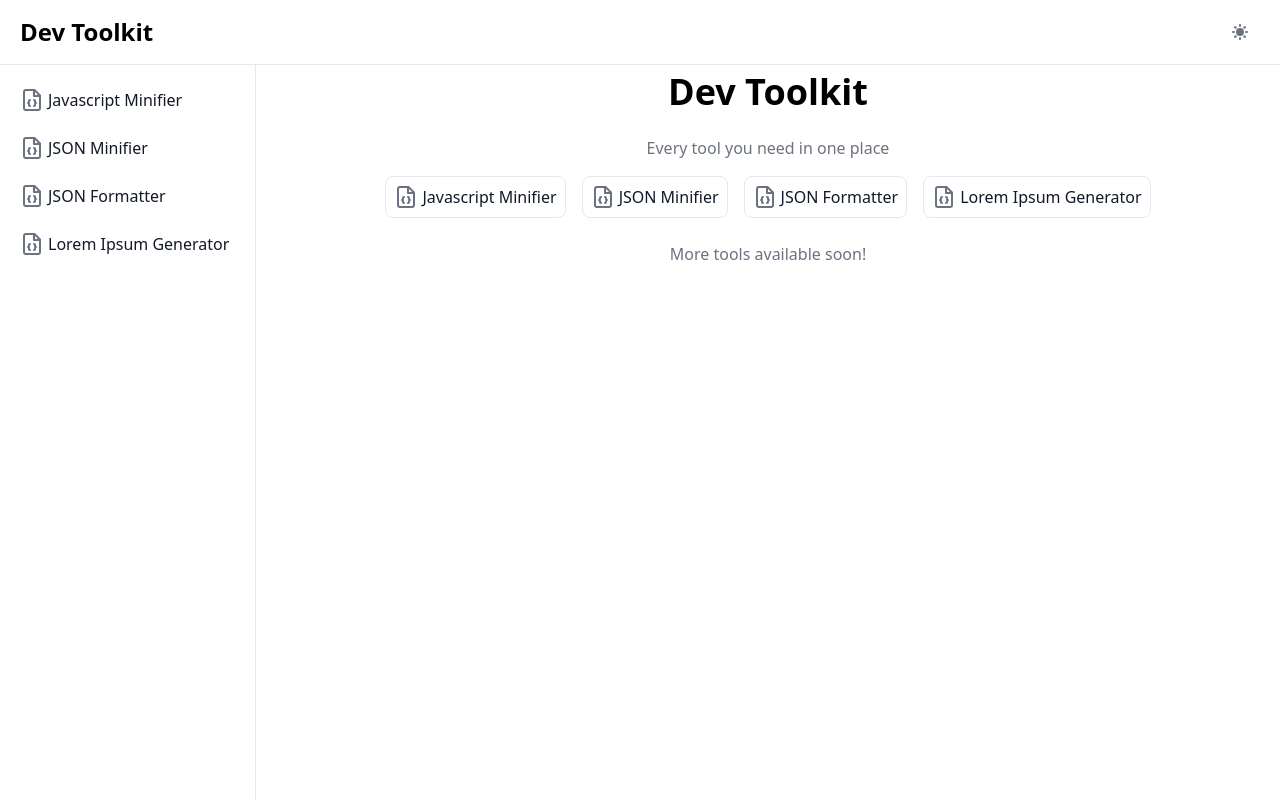
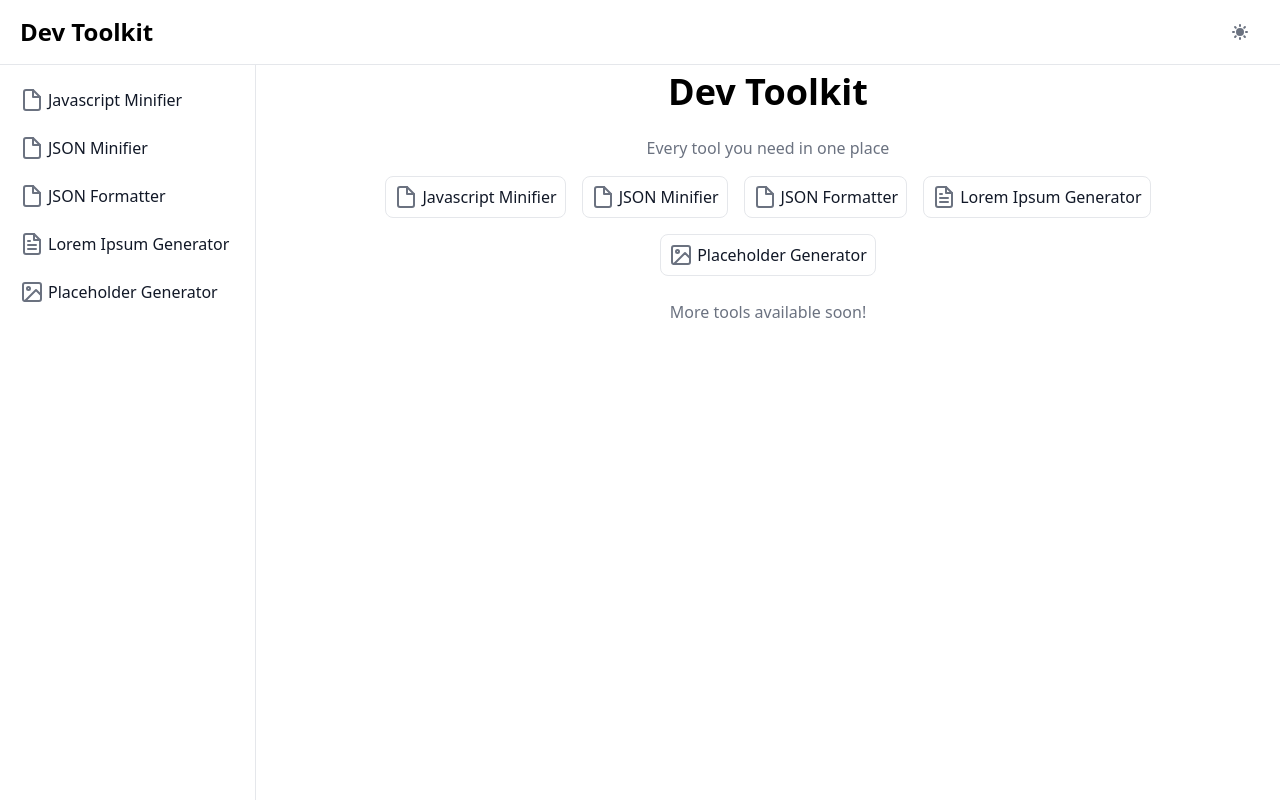
Before and after one commit to FelipeBockMagagnin/devtoolkitapp, a Next.js app: page / in a window 1280 px wide. Built offline with nearby package versions, Linux system fonts and the light colour scheme.

Commit message:
chore: improve icons

```diff
--- a/src/app/layout.js
+++ b/src/app/layout.js
@@ -8,7 +8,7 @@ import NavBar from '@/components/NavBar';
 const inter = Inter({ subsets: ['latin'] })
 
 export const metadata = {
-   title: 'Dev Tollkit',
+   title: 'Dev Toolkit',
    description: 'Every tool you need in one place',
 }
 
--- a/src/app/page.js
+++ b/src/app/page.js
@@ -1,7 +1,6 @@
 import React from "react"
 import Title from "@/components/Title"
 import Script from 'next/script'
-import { LuFileJson } from 'react-icons/lu';
 import menus from '../data/menus'
 
 export default function Home() {
@@ -18,7 +17,7 @@ export default function Home() {
               return (
                 <div key={index}>
                   <a href={menu.link} class="flex border m-2 items-center p-2 text-gray-900 rounded-lg dark:text-white hover:bg-gray-100 dark:hover:bg-gray-700">
-                    <LuFileJson class="flex-shrink-0 w-6 h-6 text-gray-500 transition duration-75 dark:text-gray-400 group-hover:text-gray-900 dark:group-hover:text-white" />
+                    {<menu.icon class="flex-shrink-0 w-6 h-6 text-gray-500 transition duration-75 dark:text-gray-400 group-hover:text-gray-900 dark:group-hover:text-white"></menu.icon>}
                     <span class="ml-1">{menu.name}</span>
                   </a>
                 </div>
--- a/src/components/SideBar.js
+++ b/src/components/SideBar.js
@@ -17,7 +17,7 @@ export default function SideBar() {
                         return (
                             <li key={index}>
                                 <a href={menu.link} class="flex items-center p-2 text-gray-900 rounded-lg dark:text-white hover:bg-gray-100 dark:hover:bg-gray-700">
-                                    <LuFileJson class="flex-shrink-0 w-6 h-6 text-gray-500 transition duration-75 dark:text-gray-400 group-hover:text-gray-900 dark:group-hover:text-white" />
+                                    {<menu.icon class="flex-shrink-0 w-6 h-6 text-gray-500 transition duration-75 dark:text-gray-400 group-hover:text-gray-900 dark:group-hover:text-white"></menu.icon>}
                                     <span class="ml-1">{menu.name}</span>
                                 </a>
                             </li>
--- a/src/data/menus.js
+++ b/src/data/menus.js
@@ -1,25 +1,30 @@
-import { LuFileJson } from 'react-icons/lu';
+import { FiFileText, FiFile, FiImage } from 'react-icons/fi';
 
 const menus = [
     {
         name: 'Javascript Minifier',
-        icon: LuFileJson,
+        icon: FiFile,
         link: '/minify-js'
     },
     {
         name: 'JSON Minifier',
-        icon: LuFileJson,
+        icon: FiFile,
         link: '/minify-json'
     },
     {
         name: 'JSON Formatter',
-        icon: LuFileJson,
+        icon: FiFile,
         link: '/format-json'
     },
     {
         name: 'Lorem Ipsum Generator',
-        icon: LuFileJson,
+        icon: FiFileText,
         link: '/lorem-ipsum'
+    },
+    {
+        name: 'Placeholder Generator',
+        icon: FiImage,
+        link: '/placeholder-image-generator'
     }
 ]
 
```
